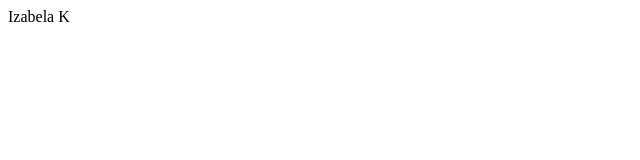
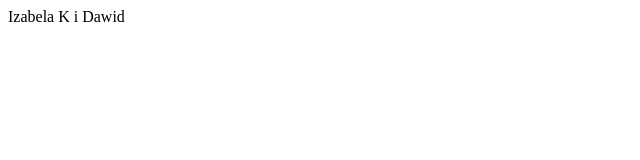
Before and after one commit to adrianflakpl/sklep_internetowy, a plain HTML site: page index.html in a window 1280 px wide. Shown: the full height of the page, 0-640 px from the left. Drawn offline with Linux system fonts and the light colour scheme.

Commit message:
moja zminaa

```diff
--- a/index.html
+++ b/index.html
@@ -9,7 +9,7 @@
 </head>
 
 <body>
-    Izabela K
+    Izabela K i Dawid </B>
 </body>
 
 </html>
```
